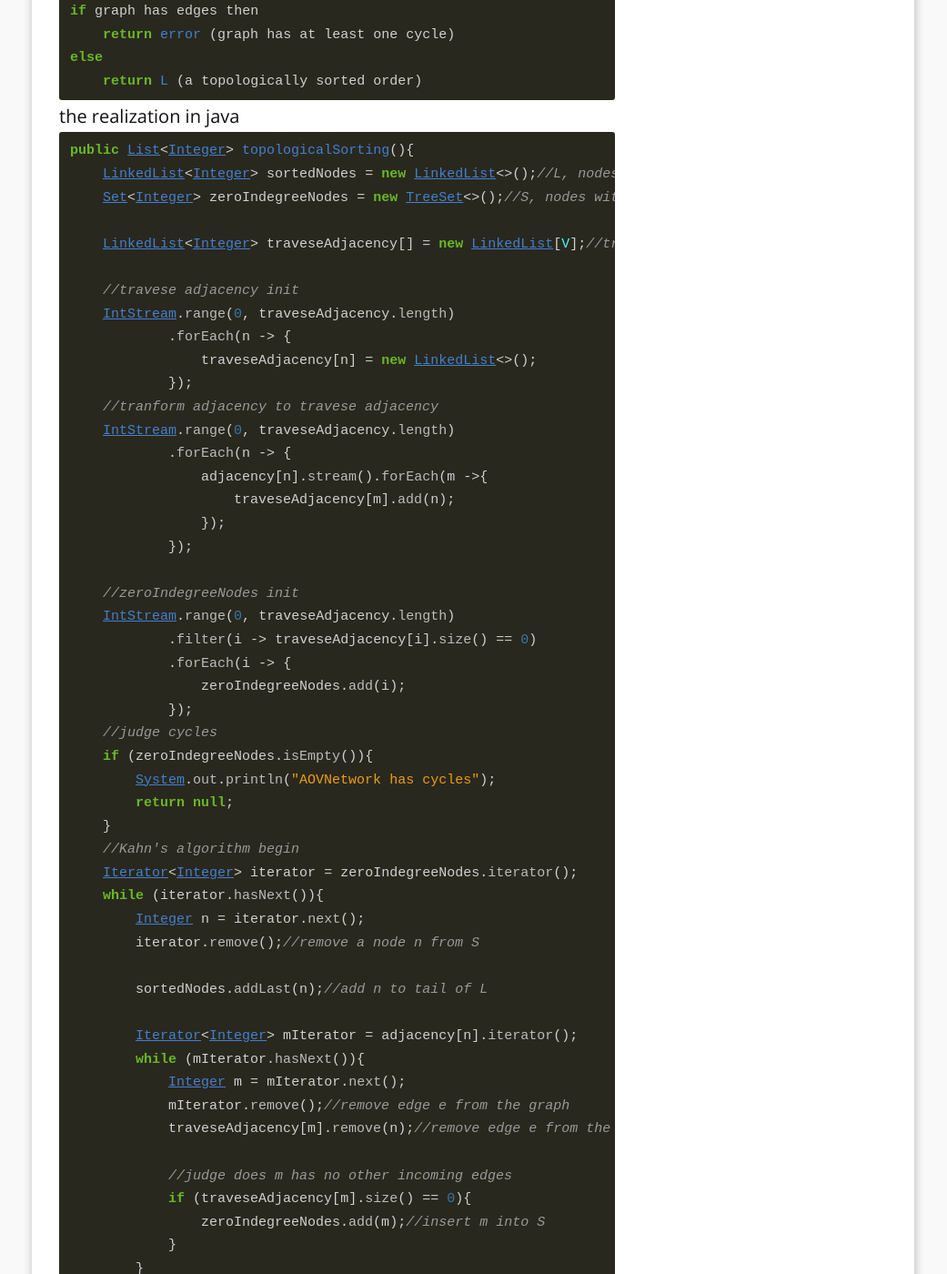
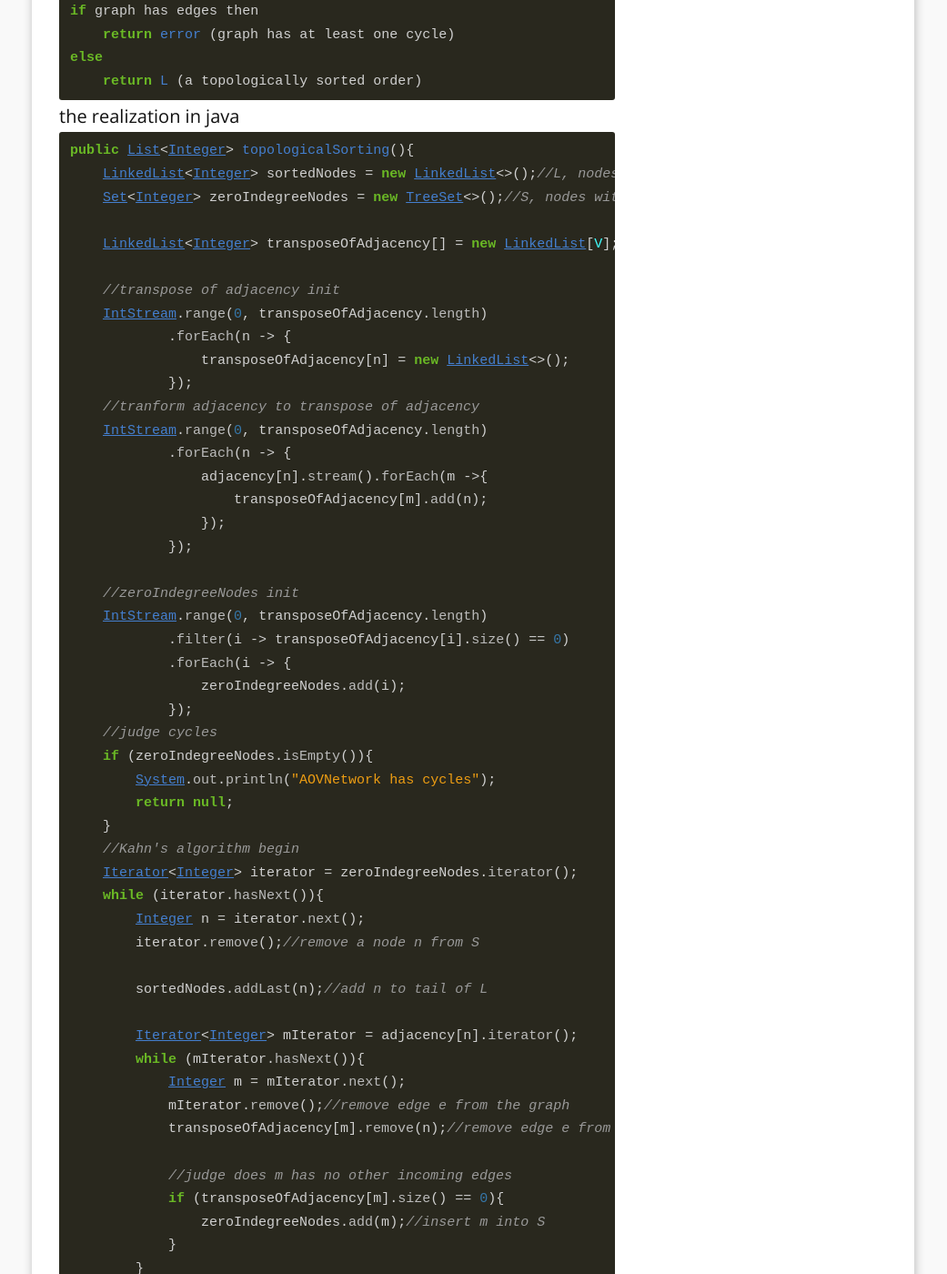
Before and after one commit to RoyWorld/RoyWorld.github.io, a Jekyll site: the page built from _posts/2018-01-05-topological-sort.md, in a window 1280 px wide and 1400 px high, scrolled down 3529 px. Shown: the whole window at 91% size, without its empty margins (120-1161 px from the left). Built offline with Jekyll 4.4.1, drawn with Linux system fonts in a browser that asks for light colours; nearby versions of some CDN libraries; formulas are drawn with MathJax 3; comment, search, counter and statistics services are not loaded.

Commit message:
文章20170105修改

```diff
--- a/_posts/2018-01-05-topological-sort.md
+++ b/_posts/2018-01-05-topological-sort.md
@@ -131,24 +131,24 @@ public List<Integer> topologicalSorting(){
     LinkedList<Integer> sortedNodes = new LinkedList<>();//L, nodes that have bean sorted
     Set<Integer> zeroIndegreeNodes = new TreeSet<>();//S, nodes with no incoming edge
 
-    LinkedList<Integer> traveseAdjacency[] = new LinkedList[V];//travese adjacency list
+    LinkedList<Integer> transposeOfAdjacency[] = new LinkedList[V];//transpose of adjacency list
 
-    //travese adjacency init
-    IntStream.range(0, traveseAdjacency.length)
+    //transpose of adjacency init
+    IntStream.range(0, transposeOfAdjacency.length)
             .forEach(n -> {
-                traveseAdjacency[n] = new LinkedList<>();
+                transposeOfAdjacency[n] = new LinkedList<>();
             });
-    //tranform adjacency to travese adjacency
-    IntStream.range(0, traveseAdjacency.length)
+    //tranform adjacency to transpose of adjacency
+    IntStream.range(0, transposeOfAdjacency.length)
             .forEach(n -> {
                 adjacency[n].stream().forEach(m ->{
-                    traveseAdjacency[m].add(n);
+                    transposeOfAdjacency[m].add(n);
                 });
             });
 
     //zeroIndegreeNodes init
-    IntStream.range(0, traveseAdjacency.length)
-            .filter(i -> traveseAdjacency[i].size() == 0)
+    IntStream.range(0, transposeOfAdjacency.length)
+            .filter(i -> transposeOfAdjacency[i].size() == 0)
             .forEach(i -> {
                 zeroIndegreeNodes.add(i);
             });
@@ -169,10 +169,10 @@ public List<Integer> topologicalSorting(){
         while (mIterator.hasNext()){
             Integer m = mIterator.next();
             mIterator.remove();//remove edge e from the graph
-            traveseAdjacency[m].remove(n);//remove edge e from the graph
+            transposeOfAdjacency[m].remove(n);//remove edge e from the graph
 
             //judge does m has no other incoming edges
-            if (traveseAdjacency[m].size() == 0){
+            if (transposeOfAdjacency[m].size() == 0){
                 zeroIndegreeNodes.add(m);//insert m into S
             }
         }
```
